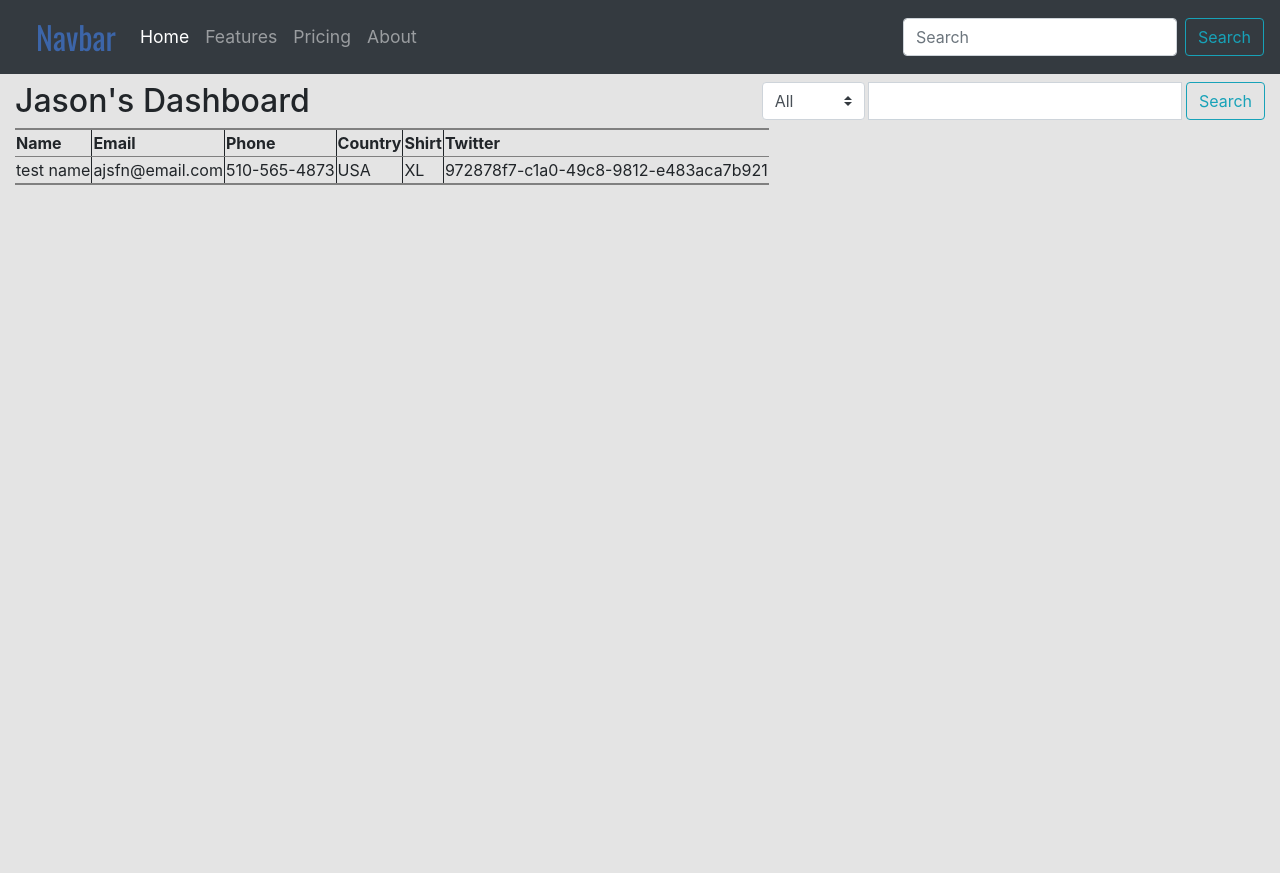
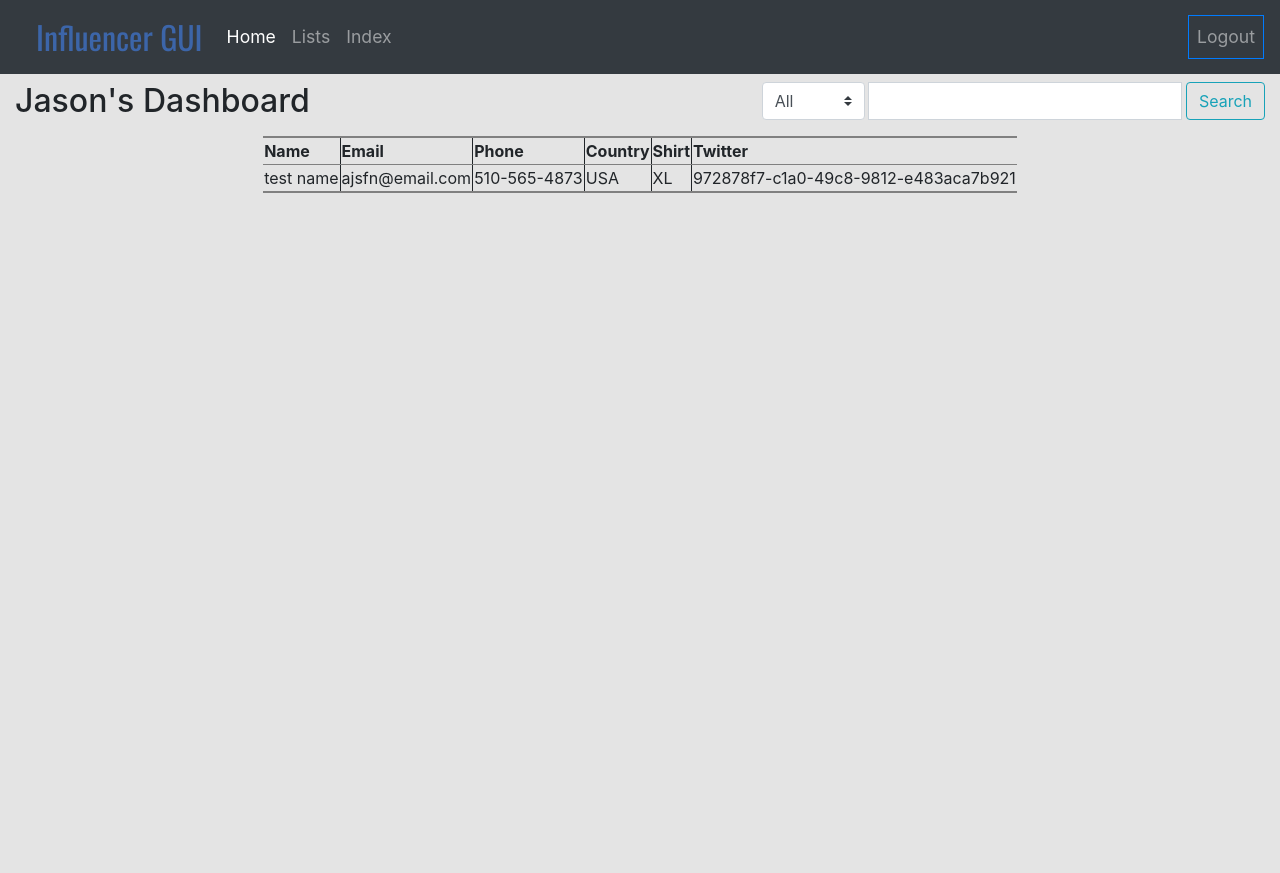
Before and after one commit to jasonmedelson/influencerGUI, a Django app: page / in a window 1280 px wide. Shown: the top 873 px of the page. Run offline with Django 3.2, Linux system fonts and the light colour scheme; a user stored in the database is signed in; data comes from the database, SQL or seed files in the repository; both versions use the stored data as it was after the commit; some libraries are stand-ins or nearby versions.

Commit message:
basic user login/logout added
ability for user to login and out added and working,
not style added yet
next step is user registration

```diff
--- a/InfluencerGUI/static/css/style.css
+++ b/InfluencerGUI/static/css/style.css
@@ -47,6 +47,9 @@ div.show ul.navbar-nav li.nav-item{
   background: rgba(228,228,228,1);
   height: 800px;
 }
+.influencer-table{
+  margin: auto;
+}
 /* Footer */
 footer {
   background-color: #222327;
--- a/InfluencerGUI/urls.py
+++ b/InfluencerGUI/urls.py
@@ -1,8 +1,13 @@
 
 from django.contrib import admin
 from django.urls import path, include
+from django.contrib.auth import views as auth_views
+from django.conf.urls import url
+from mainApp import views as core_views
 
 urlpatterns = [
     path('admin/', admin.site.urls),
     path('', include('mainApp.urls')),
+    url(r'^logout/$', auth_views.logout, name='logout'),
+    url(r'^login/$', auth_views.login, name='login'),
 ]
--- a/mainApp/templates/base.html
+++ b/mainApp/templates/base.html
@@ -21,7 +21,7 @@
       <!-- Start Header -->
       <header>
         <nav class="navbar navbar-expand-lg navbar-dark bg-dark">
-          <a class="navbar-brand" href="#">Navbar</a>
+          <a class="navbar-brand" href="#">Influencer GUI</a>
           <button class="navbar-toggler" type="button" data-toggle="collapse" data-target="#navbarColor01" aria-controls="navbarColor01" aria-expanded="false" aria-label="Toggle navigation">
             <span class="navbar-toggler-icon"></span>
           </button>
@@ -32,19 +32,20 @@
                 <a class="nav-link" href="#">Home <span class="sr-only">(current)</span></a>
               </li>
               <li class="nav-item">
-                <a class="nav-link" href="#">Features</a>
+                <a class="nav-link" href="#">Lists</a>
               </li>
               <li class="nav-item">
-                <a class="nav-link" href="#">Pricing</a>
-              </li>
-              <li class="nav-item">
-                <a class="nav-link" href="#">About</a>
+                <a class="nav-link" href="#">Index</a>
               </li>
             </ul>
-            <form class="form-inline">
-              <input class="form-control mr-sm-2" type="search" placeholder="Search" aria-label="Search">
-              <button class="btn btn-outline-info my-2 my-sm-0" type="submit">Search</button>
-            </form>
+            <ul class="navbar-nav ml-auto">
+              {% if user.is_authenticated %}
+                <li class="border border-primary nav-item"><a class="nav-link" href="{% url 'logout'%}?next=/"> Logout</a></li>
+              {% else %}
+                <li class="border border-success nav-item mr-2"><a class="nav-link" href="{% url 'login'%}?next=/">Login</a></li>
+                <li class="border border-danger nav-item"><a class="nav-link" href="#">Register</a></li>
+              {% endif %}
+            </ul>
           </div>
         </nav>
       </header>
--- a/mainApp/templates/index.html
+++ b/mainApp/templates/index.html
@@ -25,7 +25,7 @@
                 </div>
             <!-- End of Search row -->
             <div class="data-table">
-              <table rules="groups" frame="hsides" border="2">
+              <table class='influencer-table mt-2' rules="groups" frame="hsides" border="2">
                 <colgroup></colgroup>
                 <colgroup></colgroup>
                 <colgroup></colgroup>
--- a/mainApp/views.py
+++ b/mainApp/views.py
@@ -8,7 +8,7 @@ def index(request):
     if request.user.is_authenticated:
         username = request.user
         userid = request.user.id
-    all_influencers = Influencer.objects.filter(user = userid)
+        all_influencers = Influencer.objects.filter(user = userid)
     Name = []
     Email = []
     Phone = []
```
Also changed, not shown: mainApp/templates/registration/login.html (added, +19 -0 lines), db.sqlite3.
